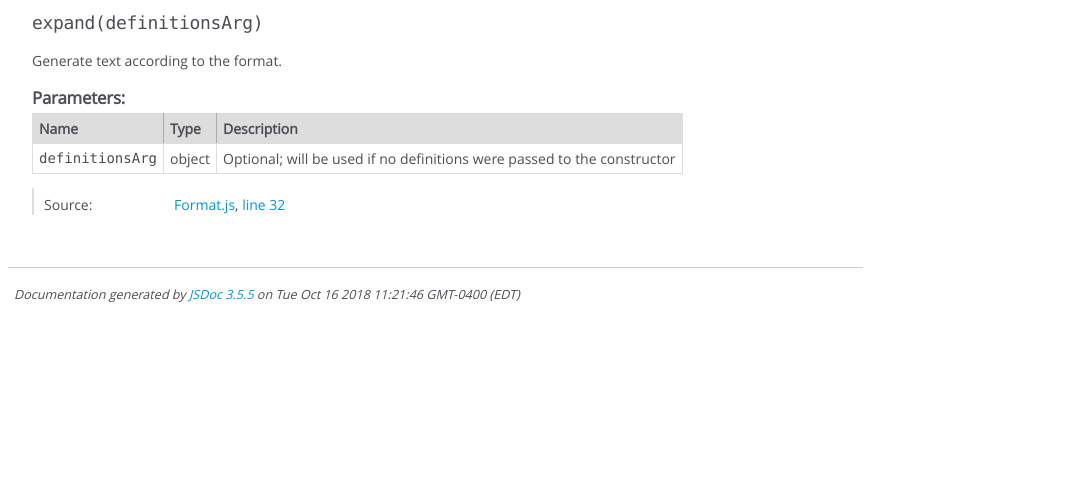
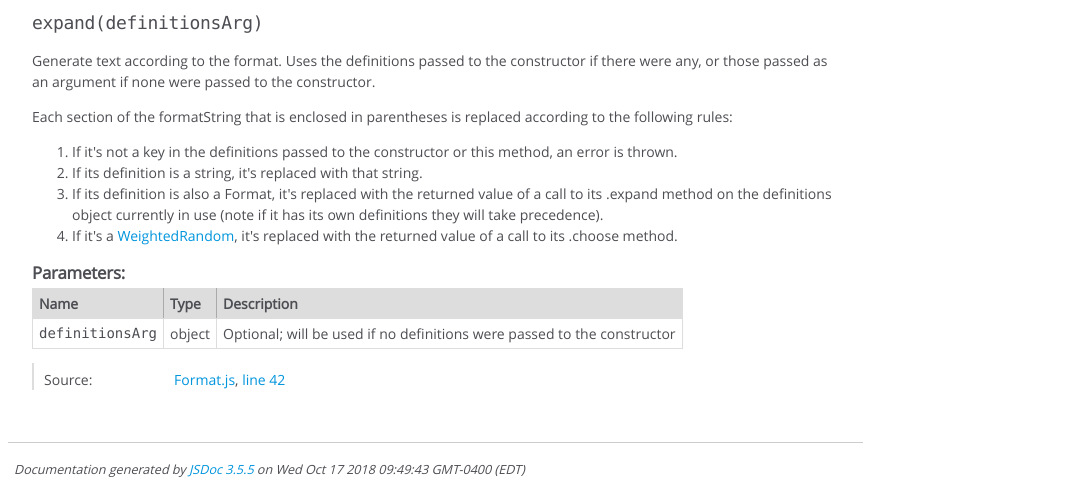
Before and after one commit to ForrestWeiswolf/Meristem, a website built with webpack: page docs/Format.html in a window 1280 px wide. Shown: the part 569-1063 px from the top of the page, without its empty margins (0-1083 px from the left). Before the commit the page ends 888 px from the top, so only its background shows below. Built offline with nearby package versions, Linux system fonts and the light colour scheme.

Commit message:
Somewhat better documentation for Format.expand

```diff
--- a/docs/Format.html
+++ b/docs/Format.html
@@ -231,7 +231,18 @@ its .expand method will be called and the result inserted.</p></td>
 
 
 <div class="description">
-    <p>Generate text according to the format.</p>
+    <p>Generate text according to the format. Uses the definitions passed to the constructor if there were any,
+or those passed as an argument if none were passed to the constructor.</p>
+<p>Each section of the formatString that is enclosed in parentheses is replaced according to the following rules:</p>
+<ol>
+<li>If it's not a key in the definitions passed to the constructor or this method, an error is thrown.</li>
+<li>If its definition is a string, it's replaced with that string.</li>
+<li>If its definition is also a Format, it's replaced with the returned value of a call to its
+.expand method on the definitions object currently in use
+(note if it has its own definitions they will take precedence).</li>
+<li>If it's a <a href="WeightedRandom.html">WeightedRandom</a>,  it's replaced with the returned value of a call to its
+.choose method.</li>
+</ol>
 </div>
 
 
@@ -324,7 +335,7 @@ its .expand method will be called and the result inserted.</p></td>
 
     <dt class="tag-source">Source:</dt>
     <dd class="tag-source"><ul class="dummy"><li>
-        <a href="Format.js.html">Format.js</a>, <a href="Format.js.html#line32">line 32</a>
+        <a href="Format.js.html">Format.js</a>, <a href="Format.js.html#line42">line 42</a>
     </li></ul></dd>
 
 
@@ -374,7 +385,7 @@ its .expand method will be called and the result inserted.</p></td>
 <br class="clear">
 
 <footer>
-    Documentation generated by <a href="https://github.com/jsdoc3/jsdoc">JSDoc 3.5.5</a> on Tue Oct 16 2018 11:21:46 GMT-0400 (EDT)
+    Documentation generated by <a href="https://github.com/jsdoc3/jsdoc">JSDoc 3.5.5</a> on Wed Oct 17 2018 09:49:43 GMT-0400 (EDT)
 </footer>
 
 <script> prettyPrint(); </script>
```
Also changed, not shown: Format.js (+11 -1 lines), docs/Format.js.html (+12 -2 lines), docs/FrozenRandom.html (+3 -3 lines), docs/FrozenRandom.js.html (+3 -3 lines), docs/WeightedRandom.html (+1 -1 lines), docs/WeightedRandom.js.html (+1 -1 lines), docs/index.html (+1 -1 lines).
